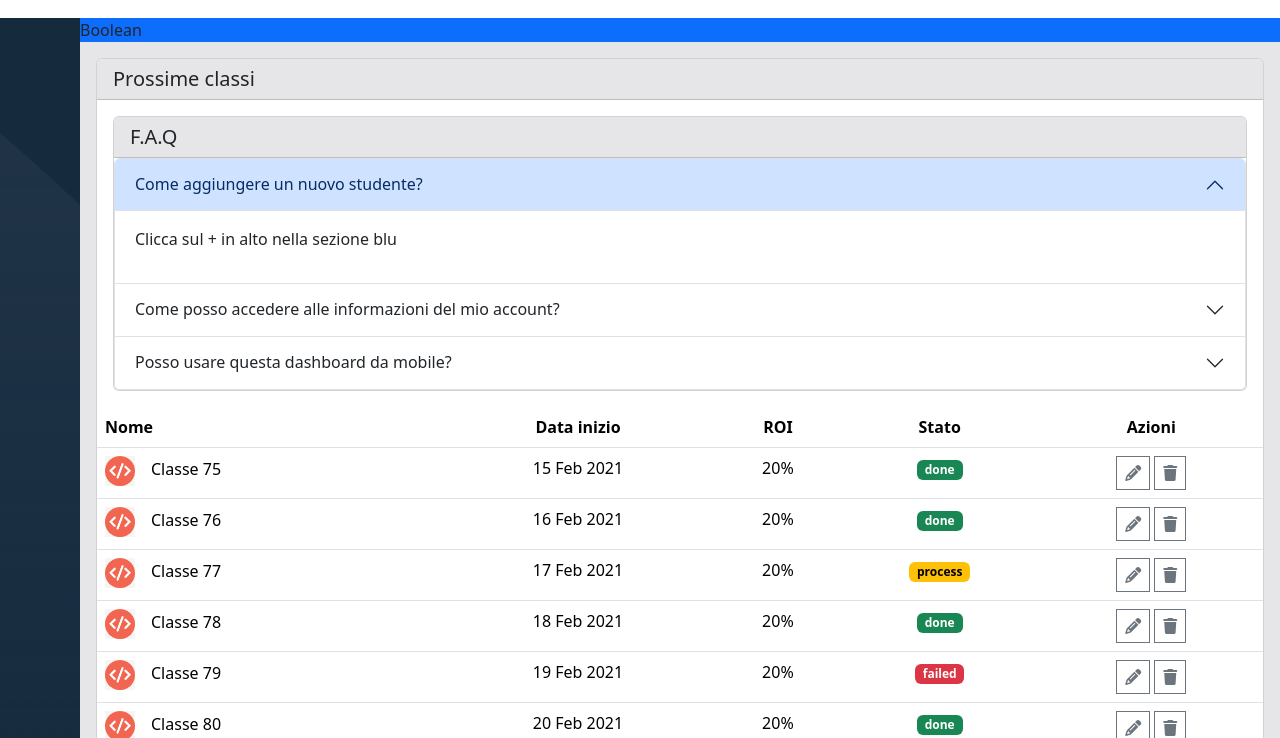
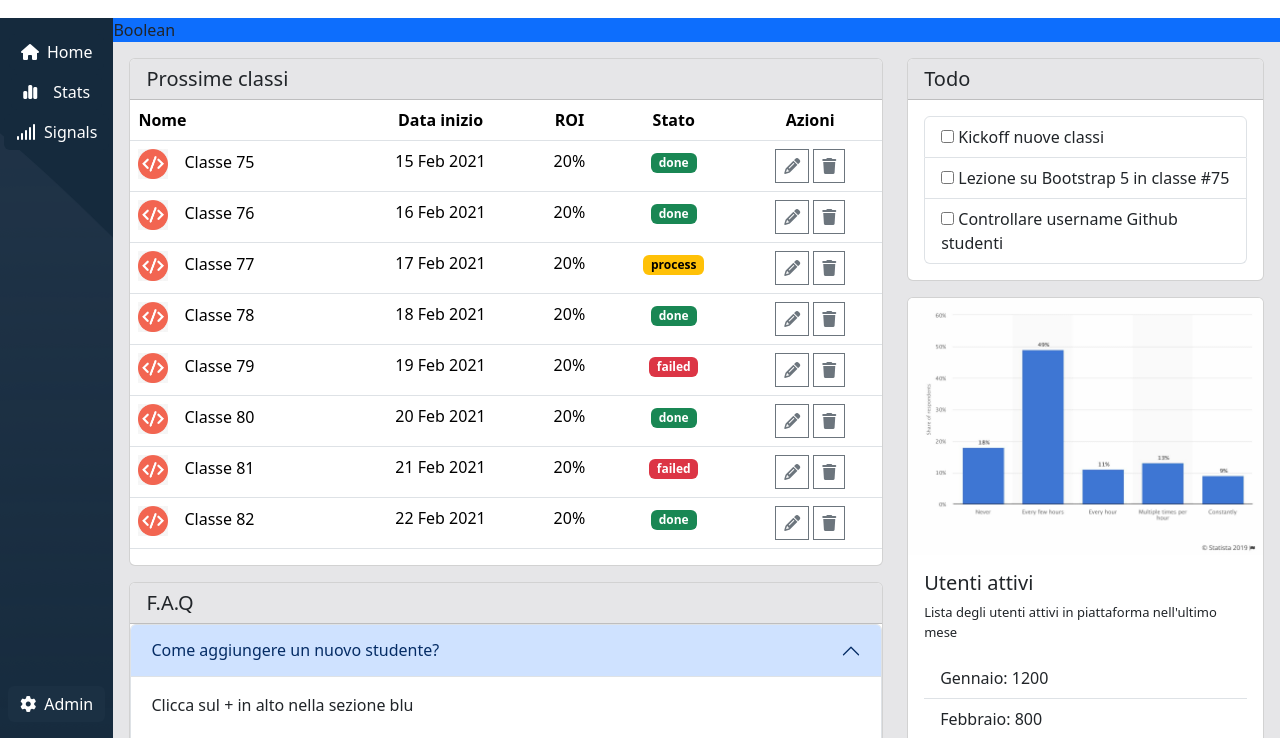
Before and after one commit to Christian01881/html-css-bootstrap-dashboard, a plain HTML site: page index.html in a window 1280 px wide. Shown: the part 62-800 px from the top of the page. Drawn offline with nearby package versions, Linux system fonts and the light colour scheme.

Commit message:
add- full main + sidebar

```diff
--- a/css/style.css
+++ b/css/style.css
@@ -4,6 +4,7 @@
     --light-grey:#e6e6e8;
     --search:#d5d5d5;
     --white:#ffffff;
+    --bg-gear:#1b3043;
 }
 
 #NavBar{
@@ -29,7 +30,8 @@
 }
 
 .CPM-sidebar{
-    width: 80px;
+    width: 15vw;
+    min-width: 80px;
     background-color: var(--sidebar);
     background-image: url(../img/sidebar-bg.png);
 }
@@ -47,3 +49,15 @@
 .CPM-avatar{
     width: 30px;
 }
+
+.CPM-f-size{
+    font-size: 13px;
+}
+
+.CPM-bg-blue{
+    background-color: var(--sidebar);
+}
+
+.CPM-bg-gear{
+    background-color: var(--bg-gear) ;
+}
--- a/index.html
+++ b/index.html
@@ -42,14 +42,23 @@
 <!-- inizio corpo pagina -->
     <main class="CPM-bg-grey">
         <div class="CPM-wrapper d-flex">
-            <div class="CPM-sidebar">
-
+            <div class="CPM-sidebar d-flex flex-column justify-content-between align-items-center">
+              <div class="mt-3 text-center">
+                <button class="btn CPM-bg-blue border-0 btn-secondary"><i class="fa-solid fa-house pe-2"></i><span class="d-none d-xl-inline-block">Home</span></button>
+                <button class="btn CPM-bg-blue border-0 btn-secondary mt-1"><i class="fa-solid fa-chart-simple pe-3"></i><span class="d-none d-xl-inline-block">Stats</span></button>
+                <button class="btn CPM-bg-blue border-0 btn-secondary mt-1"><i class="fa-solid fa-signal pe-2"></i><span class="d-none d-xl-inline-block">Signals</span></button>
+              </div>
+              <div>
+                <button class="btn CPM-bg-gear border-0 btn-secondary mb-3"><i class="fa-solid fa-gear pe-2"></i><span class="d-none d-xl-inline-block">Admin</span></button>
+              </div>
             </div>
             <div class="CPM-content">
                 <div class="bg-primary">
                     Boolean
                 </div>
-                <div class="card m-3">
+                <div class="row">
+                    <div class="col-12 col-lg-8">
+                      <div class="card m-3 me-lg-0">
                         <h5 class="card-header CPM-bg-grey">Prossime classi</h5>
                         <table class="table">
                           <thead>
@@ -119,9 +128,10 @@
                               <td class="text-center"><i class="fa-solid fa-pencil border border-secondary p-2 me-1 text-secondary"></i><i class="fa-solid fa-trash border border-secondary text-secondary p-2"></i></td>
                             </tr>
                           </tbody>
+                        </table>
                       </div>
 
-                <div class="card m-3">
+                      <div class="card m-3 me-lg-0">
                           <h5 class="card-header CPM-bg-grey">F.A.Q</h5>
                           <div class="accordion" id="accordionExample">
                               <div class="accordion-item">
@@ -156,8 +166,35 @@
                                 </h2>
                                 <div id="collapseThree" class="accordion-collapse collapse" aria-labelledby="headingThree" data-bs-parent="#accordionExample">
                                   <div class="accordion-body">
-                              Certo, altrimenti finivo l'esercizio in 10 minuti.
+                                    Certo, il sito è supportato per mobile, tablet e desktop.
                                   </div>
+                                </div>
+                              </div>
+                          </div>
+                      </div>
+                    </div>
+                    <div class="col-12 col-lg-4">
+                      <div class="card m-3 ms-lg-0">
+                        <h5 class="card-header CPM-bg-grey">Todo</h5>
+                        <div class="m-3">
+                          <ul class="list-group">
+                            <li class="list-group-item"><input type="checkbox"> Kickoff nuove classi</li>
+                            <li class="list-group-item"><input type="checkbox"> Lezione su Bootstrap 5 in classe #75</li>
+                            <li class="list-group-item"><input type="checkbox"> Controllare username Github studenti</li>
+                          </ul>
+                        </div>
+                      </div>
+                      <div class="card m-3 ms-lg-0">
+                        <img class="card-img-top" src="./img/stats.jpeg" alt="">
+                        <div class="card-body">
+                          <h5 class="card-title">Utenti attivi</h5>
+                          <p class="CPM-f-size">Lista degli utenti attivi in piattaforma nell'ultimo mese</p>
+                          <ul class="list-group list-group-flush">
+                            <li class="list-group-item">Gennaio: 1200</li>
+                            <li class="list-group-item">Febbraio: 800</li>
+                            <li class="list-group-item">Marzo: 1500</li>
+                            <li class="list-group-item"><a class="text-primary" href="">Visualizza report approfondito</a></li>
+                          </ul>
                         </div>
                       </div>
                     </div>
@@ -165,6 +202,8 @@
             </div>
         </div>
     </main>
+
+
     <!-- fine corpo pagina -->
 
 
```
Also changed, not shown: img/stats.jpeg (added). Lines whose indentation alone changed are shown as unchanged.
